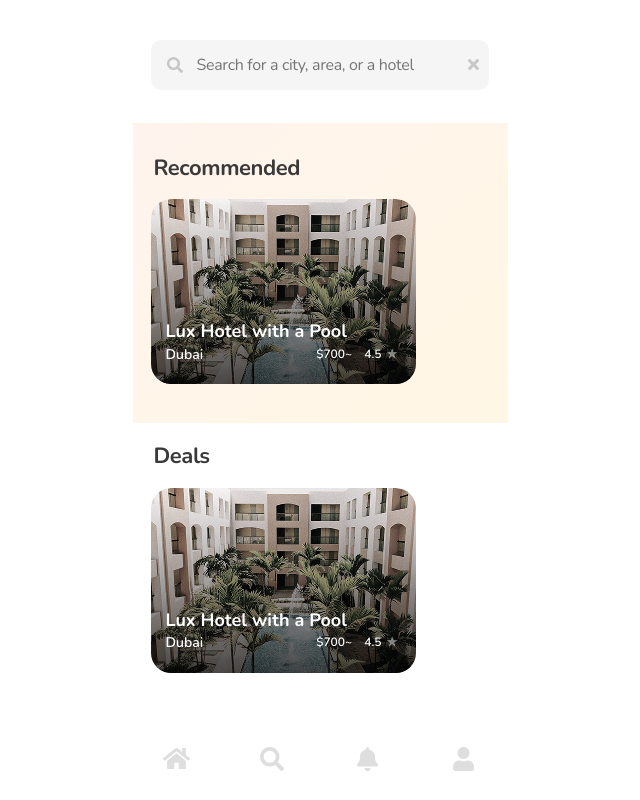
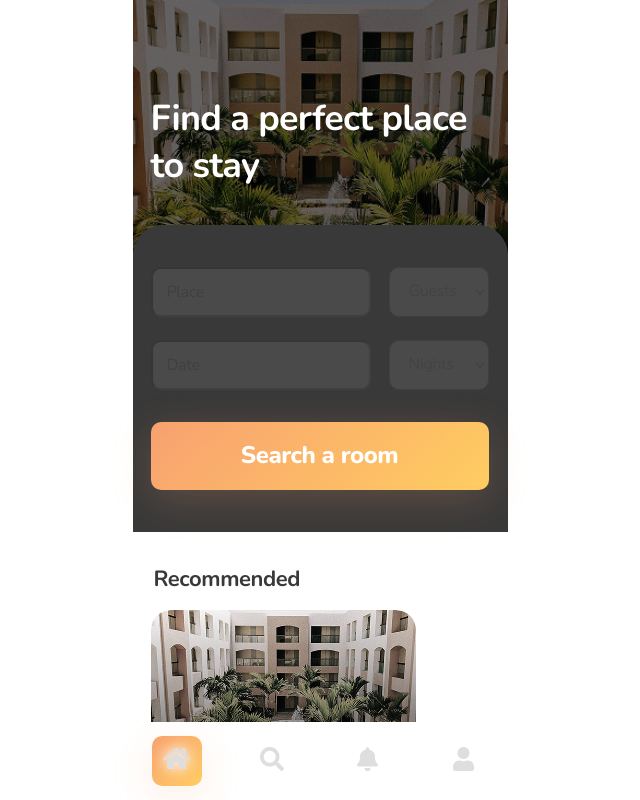
Before and after one commit to alexdanm5/hotel_reservations, a React (Create React App) app: page / in a window 1280 px wide. Shown: the top 800 px of the page, without its empty margins (320-960 px from the left). Built offline with nearby package versions, Linux system fonts and the light colour scheme.

Commit message:
added routing from side bar panel

```diff
--- a/package.json
+++ b/package.json
@@ -9,6 +9,7 @@
     "@testing-library/user-event": "^13.5.0",
     "react": "^19.2.4",
     "react-dom": "^19.2.4",
+    "react-router-dom": "^7.14.0",
     "react-scripts": "5.0.1",
     "sass": "^1.98.0",
     "web-vitals": "^2.1.4"
--- a/src/components/app/App.js
+++ b/src/components/app/App.js
@@ -1,3 +1,6 @@
+import { BrowserRouter, Routes, Route } from 'react-router-dom';
+
+
 import Home from '../pages/Home';
 import Result from '../pages/Result';
 import Search from '../pages/Search';
@@ -11,10 +14,14 @@ import './App.scss';
 function App() {
   return (
     <div className="App">
-      {/* <Home /> */}
+      <BrowserRouter>
+        <Routes>
+          <Route path='/' element={<Home />} />
+          <Route path='/search' element={<Search />} />
+        </Routes>
+      </BrowserRouter>
       {/* <Result /> */}
 
-      <Search />
       {/* <ReservationPersonalData /> */}
       {/* <ReservationPaymantData /> */}
       {/* <ReservationConfirm /> */}
--- a/src/components/side_bar_panel/SideBarPanel.js
+++ b/src/components/side_bar_panel/SideBarPanel.js
@@ -1,3 +1,7 @@
+import React from 'react';
+import { NavLink } from 'react-router-dom';
+
+
 import HomeIcon from '../../assets/panel_icons/HomeIcon';
 import SearchIcon from '../../assets/panel_icons/SearchIcon';
 import NotificationIcon from '../../assets/panel_icons/NotificationIcon';
@@ -7,10 +11,10 @@ import './panel.scss';
 const SideBarPanel = () => {
     return (
         <div className='panel'>
-            <a className='panel__link' href="#"><span><HomeIcon /></span></a>
-            <a className='panel__link' href="#"><span><SearchIcon /></span></a>
-            <a className='panel__link' href="#"><span><NotificationIcon /></span></a>
-            <a className='panel__link' href="#"><span><UserIcon /></span></a>
+            <NavLink className='panel__link' to='/'><span><HomeIcon /></span></NavLink>
+            <NavLink className='panel__link' to='/search'><span><SearchIcon /></span></NavLink>
+            <NavLink className='panel__link' to='/notifications'><span><NotificationIcon /></span></NavLink>
+            <NavLink className='panel__link' to='/user'><span><UserIcon /></span></NavLink>
         </div>
     )
 }
```
Also changed, not shown: 1 other file (tests, documents, lock files or other folders).
